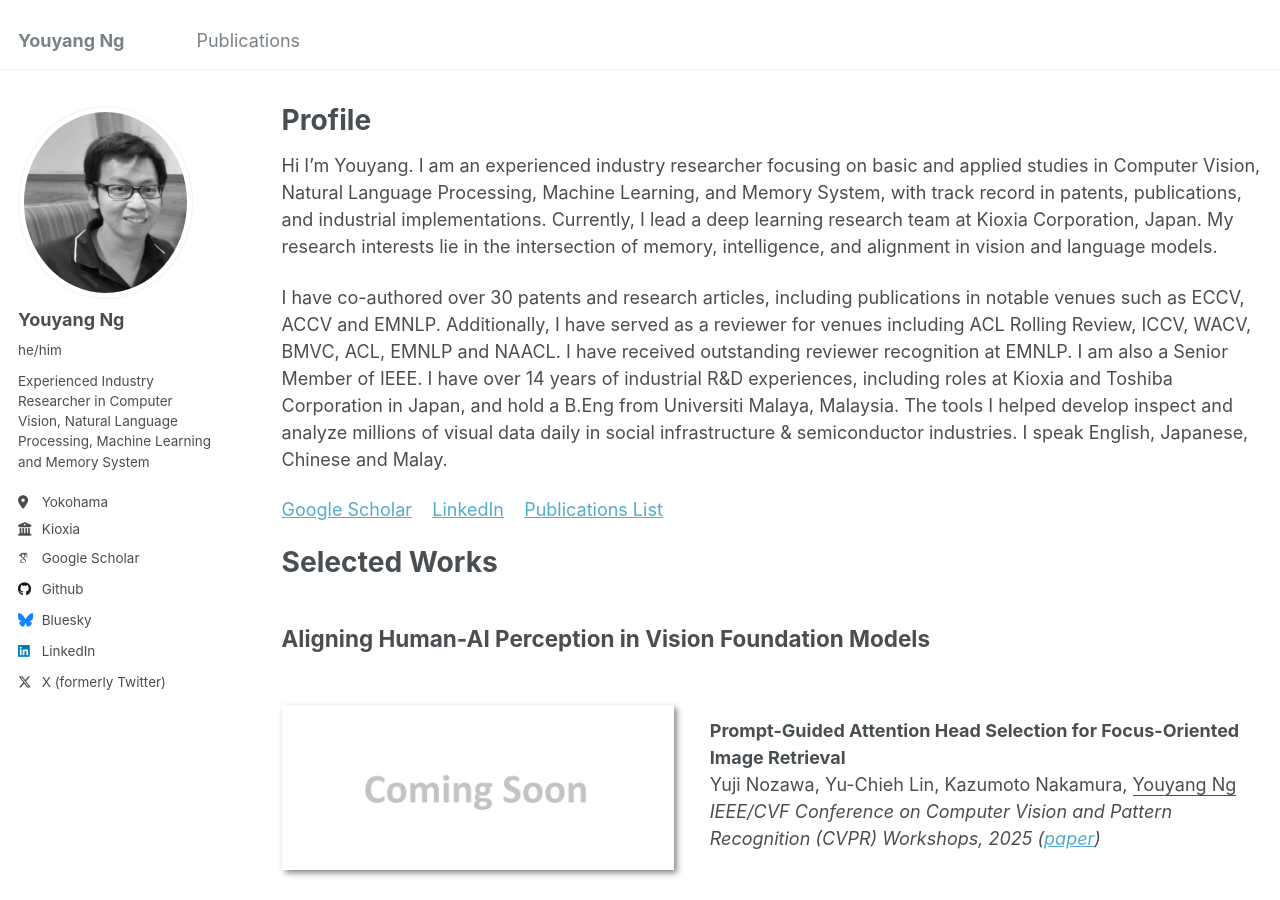
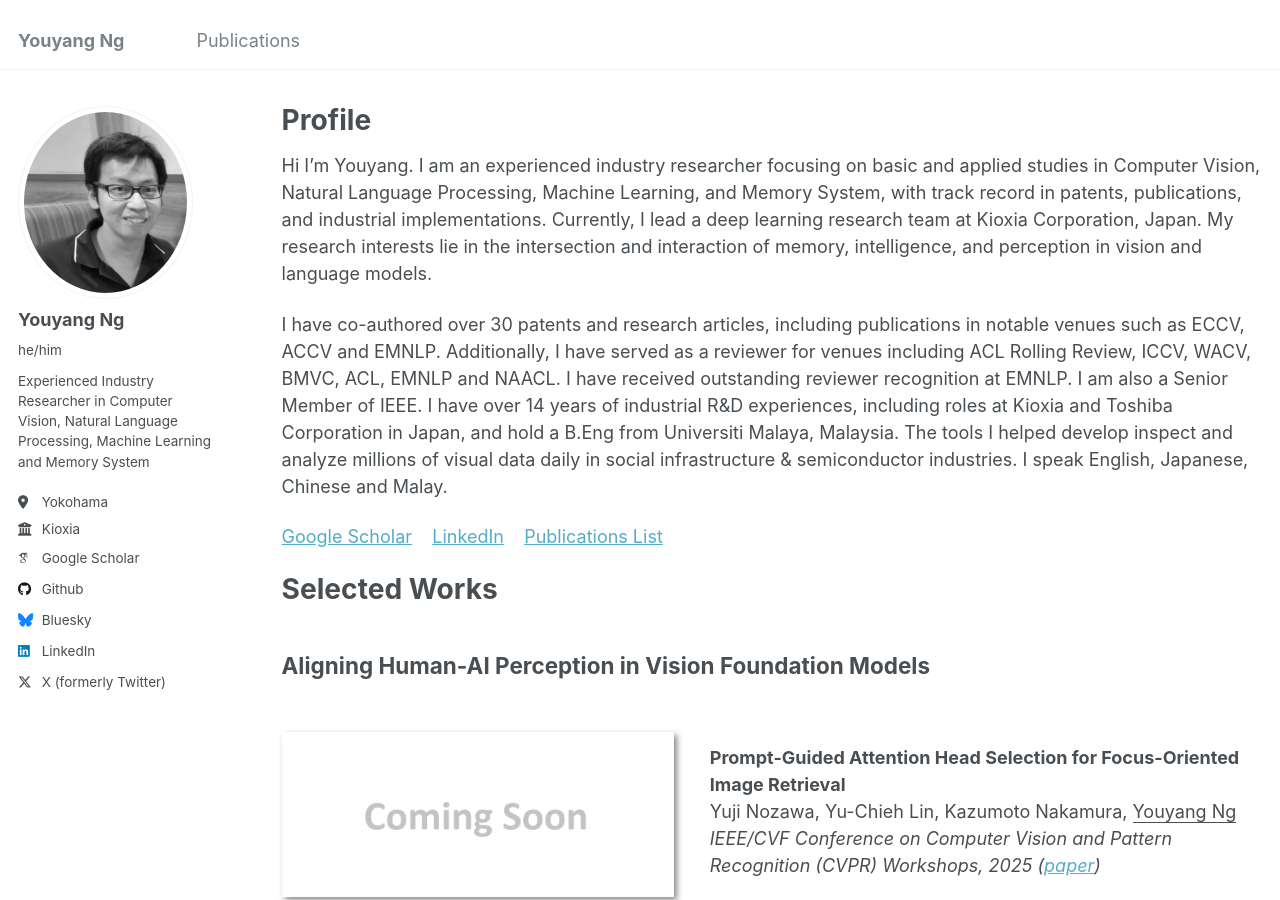
Before and after one commit to yy29/yy29.github.io, a Jekyll site: the page built from _pages/about.md, in a window 1280 px wide and 900 px high. Built offline with Jekyll 4.4.1, drawn with Linux system fonts in a browser that asks for light colours; some web fonts are replaced.

Commit message:
Update about.md

```diff
--- a/_pages/about.md
+++ b/_pages/about.md
@@ -8,7 +8,7 @@ redirect_from:
   - /about.html
 ---
 
-Hi I'm Youyang. I am an experienced industry researcher focusing on basic and applied studies in Computer Vision, Natural Language Processing, Machine Learning, and Memory System, with track record in patents, publications, and industrial implementations. Currently, I lead a deep learning research team at Kioxia Corporation, Japan. My research interests lie in the intersection of memory, intelligence, and alignment in vision and language models.
+Hi I'm Youyang. I am an experienced industry researcher focusing on basic and applied studies in Computer Vision, Natural Language Processing, Machine Learning, and Memory System, with track record in patents, publications, and industrial implementations. Currently, I lead a deep learning research team at Kioxia Corporation, Japan. My research interests lie in the intersection and interaction of memory, intelligence, and perception in vision and language models.
 
 I have co-authored over 30 patents and research articles, including publications in notable venues such as ECCV, ACCV and EMNLP. Additionally, I have served as a reviewer for venues including ACL Rolling Review, ICCV, WACV, BMVC, ACL, EMNLP and NAACL. I have received outstanding reviewer recognition at EMNLP. I am also a Senior Member of IEEE. I have over 14 years of industrial R&D experiences, including roles at Kioxia and Toshiba Corporation in Japan, and hold a B.Eng from Universiti Malaya, Malaysia. The tools I helped develop inspect and analyze millions of visual data daily in social infrastructure & semiconductor industries. I speak English, Japanese, Chinese and Malay.
 
```
